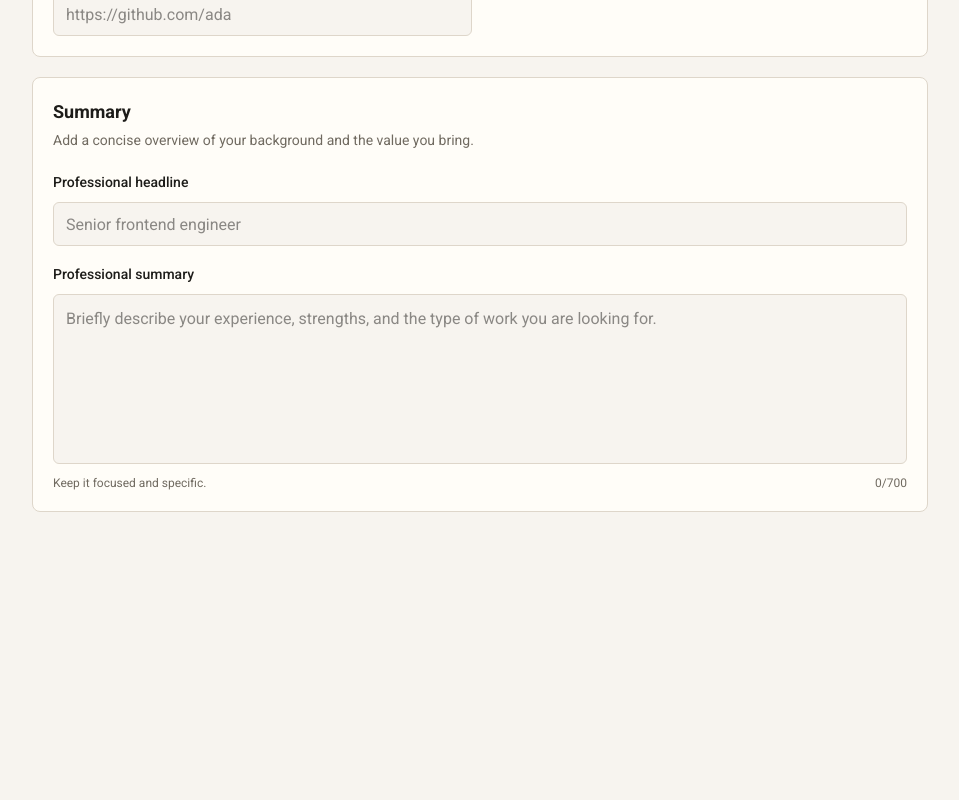
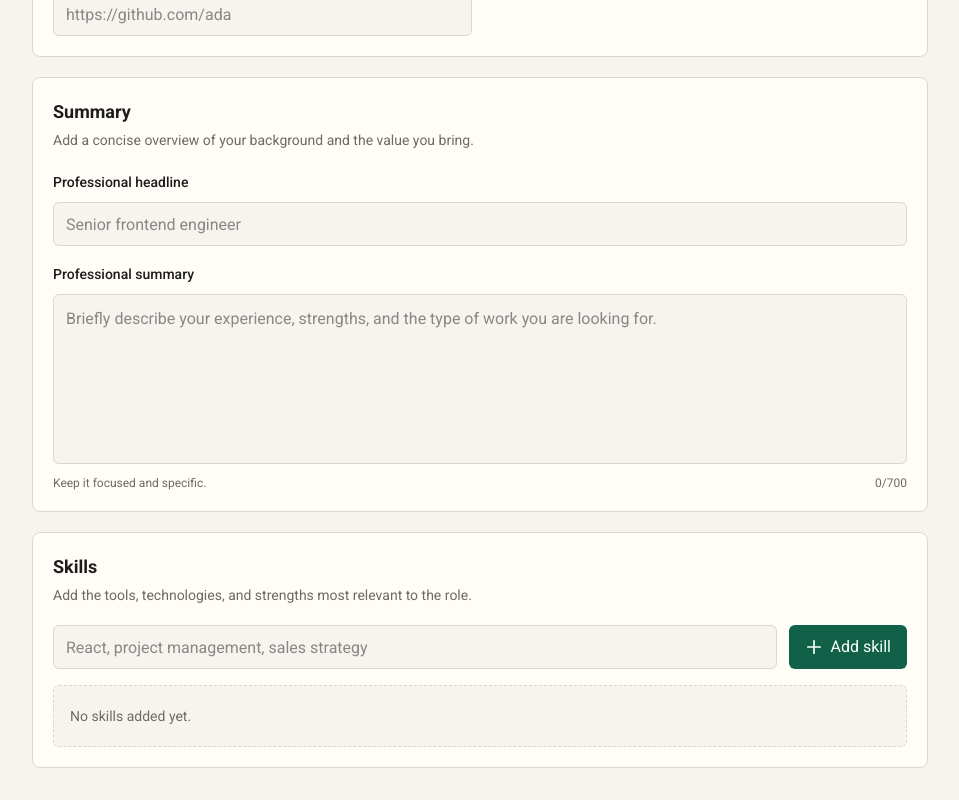
Before and after one commit to Rahmannugar/candidate-application-ui, a Next.js app: page / in a window 1280 px wide. Shown: the part 573-1373 px from the top of the page, without its empty margins (160-1119 px from the left). Before the commit the page ends 1117 px from the top, so only its background shows below. Built offline with nearby package versions, Linux system fonts and the light colour scheme.

Commit message:
feat: add skills form

```diff
--- a/app/page.tsx
+++ b/app/page.tsx
@@ -1,4 +1,5 @@
 import BasicInfoForm from "@/components/basicInfo/BasicInfoForm";
+import SkillsForm from "@/components/skills/SkillsForm";
 import SummaryForm from "@/components/summary/SummaryForm";
 
 const HomePage = () => {
@@ -21,6 +22,7 @@ const HomePage = () => {
         <div className="space-y-5">
           <BasicInfoForm />
           <SummaryForm />
+          <SkillsForm />
         </div>
       </div>
     </main>
--- a/components/skills/SkillsForm.tsx
+++ b/components/skills/SkillsForm.tsx
@@ -0,0 +1,118 @@
+"use client";
+
+import { Plus, X } from "@phosphor-icons/react";
+import { ChangeEvent, FormEvent, KeyboardEvent, useState } from "react";
+import { skillNameSchema } from "@/lib/skills/skillsSchema";
+import { useSkillsStore } from "@/lib/skills/skillsStore";
+
+export default function SkillsForm() {
+  const skills = useSkillsStore((state) => state.skills);
+  const addSkill = useSkillsStore((state) => state.addSkill);
+  const removeSkill = useSkillsStore((state) => state.removeSkill);
+  const [skillName, setSkillName] = useState("");
+  const [errorMessage, setErrorMessage] = useState("");
+
+  const handleSkillNameChange = (event: ChangeEvent<HTMLInputElement>) => {
+    setSkillName(event.target.value);
+    setErrorMessage("");
+  };
+
+  const handleAddSkill = (event: FormEvent<HTMLFormElement>) => {
+    event.preventDefault();
+
+    const parsedSkill = skillNameSchema.safeParse(skillName);
+
+    if (!parsedSkill.success) {
+      setErrorMessage(parsedSkill.error.issues[0]?.message ?? "Invalid skill");
+      return;
+    }
+
+    const skillExists = skills.some(
+      (skill) =>
+        skill.name.toLowerCase() === parsedSkill.data.trim().toLowerCase(),
+    );
+
+    if (skillExists) {
+      setErrorMessage("Skill has already been added");
+      return;
+    }
+
+    addSkill(parsedSkill.data);
+    setSkillName("");
+  };
+
+  const handleInputKeyDown = (event: KeyboardEvent<HTMLInputElement>) => {
+    if (event.key === "Enter") {
+      event.currentTarget.form?.requestSubmit();
+    }
+  };
+
+  return (
+    <section className="rounded-lg border border-border bg-surface p-5">
+      <div className="mb-5">
+        <h2 className="text-lg font-semibold text-foreground">Skills</h2>
+        <p className="mt-1 text-sm text-muted-foreground">
+          Add the tools, technologies, and strengths most relevant to the role.
+        </p>
+      </div>
+
+      <form className="flex flex-col gap-3 sm:flex-row" onSubmit={handleAddSkill}>
+        <label className="flex-1" htmlFor="skillName">
+          <span className="sr-only">Skill name</span>
+          <input
+            id="skillName"
+            type="text"
+            value={skillName}
+            onChange={handleSkillNameChange}
+            onKeyDown={handleInputKeyDown}
+            placeholder="React, project management, sales strategy"
+            className="h-11 w-full rounded-md border border-border bg-background px-3 text-sm text-foreground outline-none transition focus:border-primary focus:ring-2 focus:ring-primary/20"
+          />
+        </label>
+
+        <button
+          type="submit"
+          className="inline-flex h-11 items-center justify-center gap-2 rounded-md bg-primary px-4 text-sm font-semibold text-primary-foreground transition hover:opacity-90"
+        >
+          <Plus size={18} weight="bold" />
+          Add skill
+        </button>
+      </form>
+
+      {errorMessage ? (
+        <p className="mt-2 text-xs text-danger">{errorMessage}</p>
+      ) : null}
+
+      {skills.length > 0 ? (
+        <div className="mt-4 flex flex-wrap gap-2">
+          {skills.map((skill) => {
+            const handleRemoveSkill = () => {
+              removeSkill(skill.id);
+            };
+
+            return (
+              <span
+                key={skill.id}
+                className="inline-flex h-9 items-center gap-2 rounded-md border border-border bg-background px-3 text-sm text-foreground"
+              >
+                {skill.name}
+                <button
+                  type="button"
+                  aria-label={`Remove ${skill.name}`}
+                  onClick={handleRemoveSkill}
+                  className="inline-flex size-5 items-center justify-center rounded-full text-muted-foreground transition hover:bg-muted hover:text-foreground"
+                >
+                  <X size={13} weight="bold" />
+                </button>
+              </span>
+            );
+          })}
+        </div>
+      ) : (
+        <div className="mt-4 rounded-md border border-dashed border-border bg-background px-4 py-5 text-sm text-muted-foreground">
+          No skills added yet.
+        </div>
+      )}
+    </section>
+  );
+}
--- a/lib/skills/skillsSchema.ts
+++ b/lib/skills/skillsSchema.ts
@@ -0,0 +1,20 @@
+import { z } from "zod";
+
+export const skillNameSchema = z
+  .string()
+  .trim()
+  .min(2, "Skill should be at least 2 characters")
+  .max(40, "Skill should be 40 characters or fewer");
+
+export const skillsSchema = z.object({
+  skills: z
+    .array(
+      z.object({
+        id: z.string(),
+        name: skillNameSchema,
+      }),
+    )
+    .min(1, "Add at least one skill"),
+});
+
+export type SkillsFormValues = z.infer<typeof skillsSchema>;
--- a/lib/skills/skillsStore.ts
+++ b/lib/skills/skillsStore.ts
@@ -0,0 +1,43 @@
+"use client";
+
+import { create } from "zustand";
+import { Skill } from "./skills.types";
+
+const createSkillId = () => crypto.randomUUID();
+
+type SkillsStore = {
+  skills: Skill[];
+  addSkill: (name: string) => void;
+  removeSkill: (skillId: string) => void;
+  resetSkills: () => void;
+};
+
+export const useSkillsStore = create<SkillsStore>((set) => ({
+  skills: [],
+  addSkill: (name) =>
+    set((state) => {
+      const trimmedName = name.trim();
+      const skillExists = state.skills.some(
+        (skill) => skill.name.toLowerCase() === trimmedName.toLowerCase(),
+      );
+
+      if (!trimmedName || skillExists) {
+        return state;
+      }
+
+      return {
+        skills: [
+          ...state.skills,
+          {
+            id: createSkillId(),
+            name: trimmedName,
+          },
+        ],
+      };
+    }),
+  removeSkill: (skillId) =>
+    set((state) => ({
+      skills: state.skills.filter((skill) => skill.id !== skillId),
+    })),
+  resetSkills: () => set({ skills: [] }),
+}));
```
Also changed, not shown: lib/skills/skills.types.ts (+8 -0 lines).
